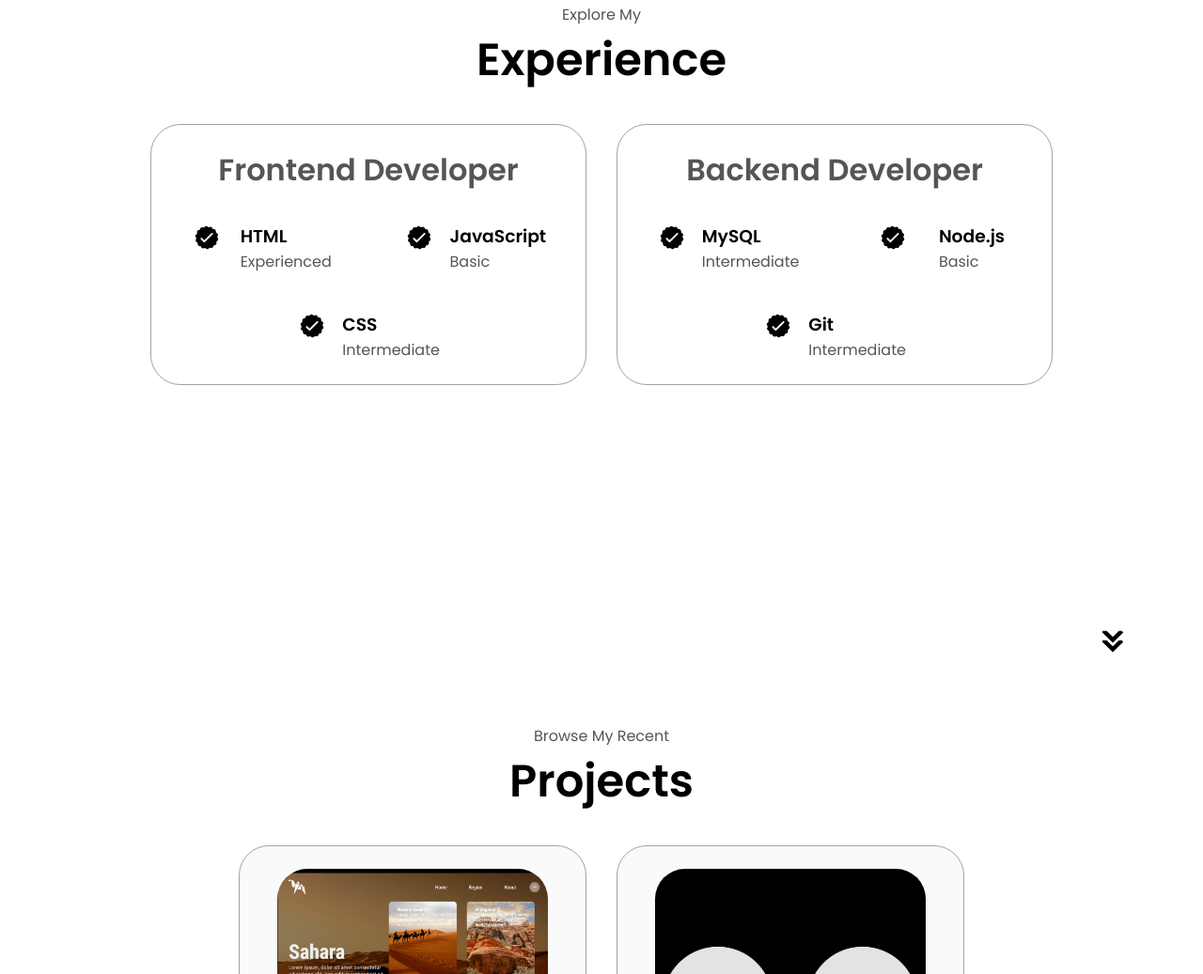
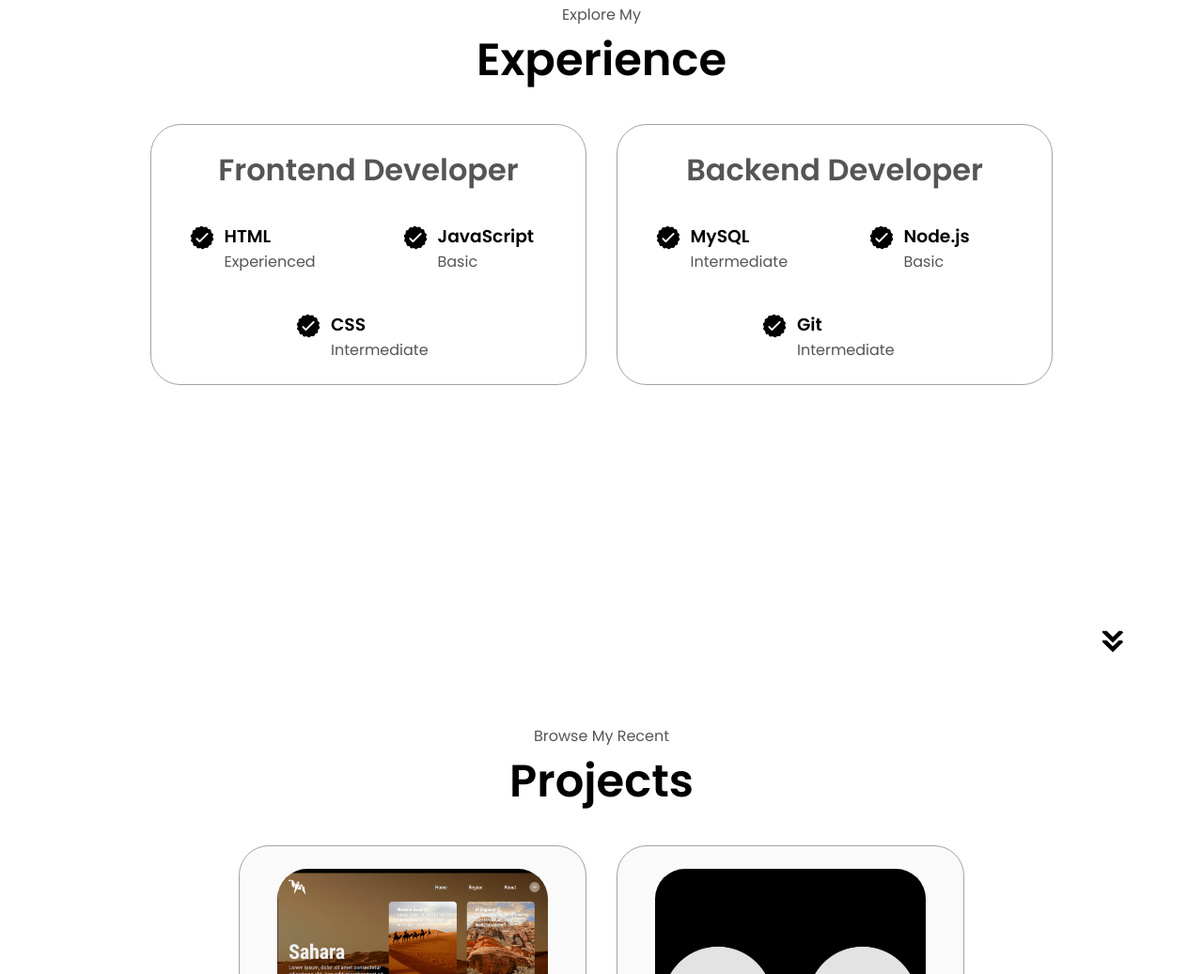
Before and after one commit to HorusTheHeretic/Portfolio-html-css-js, a plain HTML site: page index.html in a window 1280 px wide. Shown: the part 1693-2730 px from the top of the page at 94% size. Drawn offline with Linux system fonts and the light colour scheme.

Commit message:
Update style.css

```diff
--- a/style.css
+++ b/style.css
@@ -346,7 +346,8 @@ article {
     display: flex;
     width: 10rem;
     gap: 0.5rem;
-    justify-content: space-around;
+    justify-content: flex-start;
+    align-items: flex-start;
 }
 
 article .icon {
```
